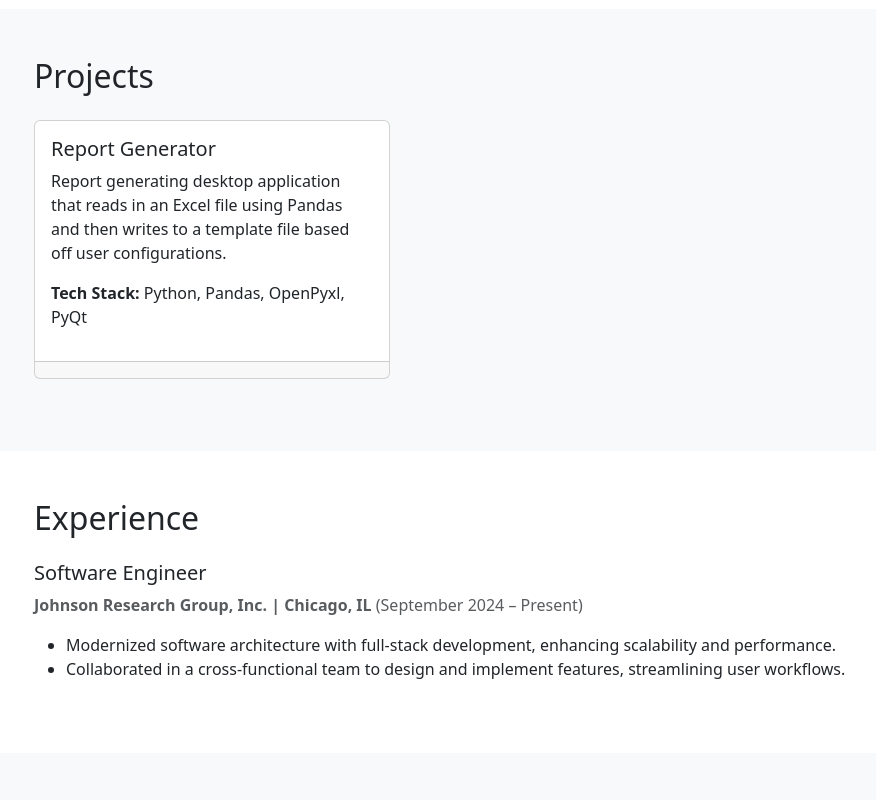
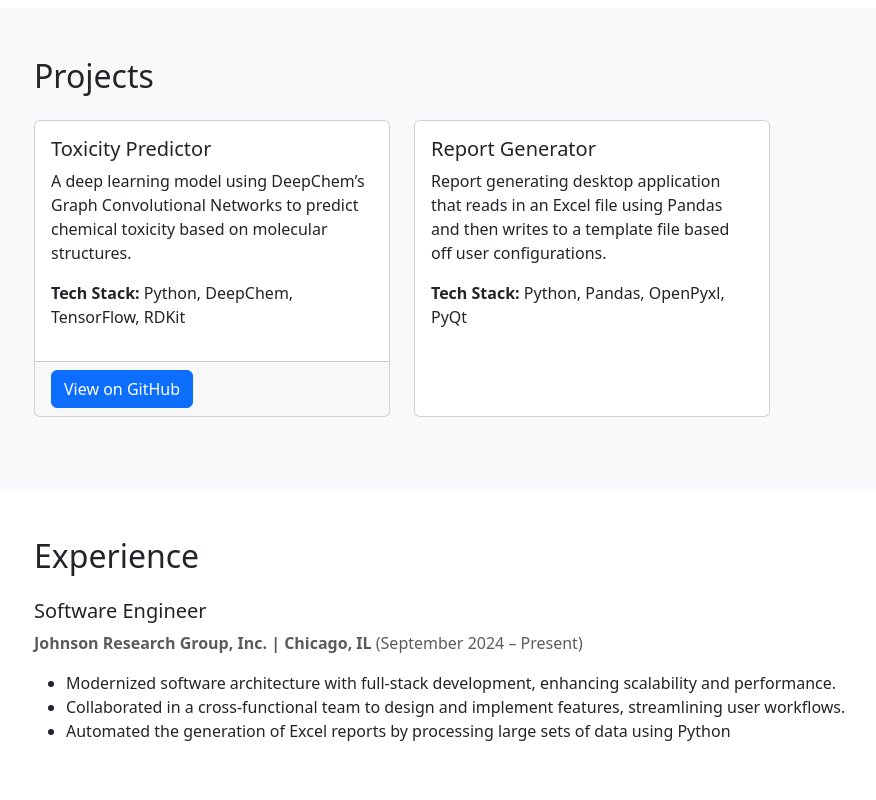
Before and after one commit to vincevelle/Portfolio-Website, a Next.js app: page / in a window 1280 px wide. Shown: the part 580-1380 px from the top of the page, without its empty margins (48-924 px from the left). Built offline with nearby package versions, Linux system fonts and the light colour scheme.

Commit message:
Updated portfolio with new project and refined about section

```diff
--- a/src/app/page.js
+++ b/src/app/page.js
@@ -1,5 +1,3 @@
-// app/page.js
-
 import Image from "next/image";
 import NavBar from "./components/navbar";
 
@@ -52,7 +50,31 @@ export default function Home() {
         <div className="container">
           <h2 className="mb-4">Projects</h2>
           <div className="row">
-            {/* Example Project */}
+
+            {/* Toxicity Predictor Project */}
+            <div className="col-md-6 col-lg-4 mb-4">
+              <div className="card h-100">
+                <div className="card-body">
+                  <h5 className="card-title">Toxicity Predictor</h5>
+                  <p className="card-text">
+                    A deep learning model using DeepChem’s Graph Convolutional Networks to predict chemical toxicity based on molecular structures.
+                  </p>
+                  <p><strong>Tech Stack:</strong> Python, DeepChem, TensorFlow, RDKit</p>
+                </div>
+                <div className="card-footer">
+                  <a
+                    href="https://github.com/vincevelle/Toxicity-Predictor/tree/main"
+                    target="_blank"
+                    rel="noopener noreferrer"
+                    className="btn btn-primary"
+                  >
+                    View on GitHub
+                  </a>
+                </div>
+              </div>
+            </div>
+
+            {/* Report Generator Project */}
             <div className="col-md-6 col-lg-4 mb-4">
               <div className="card h-100">
                 <div className="card-body">
@@ -62,23 +84,13 @@ export default function Home() {
                   </p>
                   <p><strong>Tech Stack:</strong> Python, Pandas, OpenPyxl, PyQt</p>
                 </div>
-                <div className="card-footer">
-                  {/* <a
-                    href="#contact"
-                    // target="_blank"
-                    // rel="noopener noreferrer"
-                    className="btn btn-primary"
-                  >
-                    Code Available Upon Request
-                  </a> */}
-                </div>
               </div>
             </div>
 
-            {/* Add more project cards as needed */}
           </div>
         </div>
       </section>
+
 
       {/* EXPERIENCE SECTION */}
       <section id="experience" className="py-5">
@@ -99,19 +111,11 @@ export default function Home() {
                 Collaborated in a cross-functional team to design and implement
                 features, streamlining user workflows.
               </li>
+              <li>
+                Automated the generation of Excel reports by processing large sets of data using Python
+              </li>
             </ul>
           </div>
-
-          {/* <div className="mb-4">
-            <h5>Sales Intern</h5>
-            <p className="text-muted">
-              <strong>Collegiate Consulting, LLC | Remote</strong> (May 2023 – December 2023)
-            </p>
-            <ul>
-              <li>Provided college application advisory services to six clients.</li>
-              <li>Conducted outreach and aided in processing ~60 sales leads.</li>
-            </ul>
-          </div> */}
         </div>
       </section>
 
@@ -123,18 +127,18 @@ export default function Home() {
              <div className="col-md-6">
                <ul>
                  <li>
-                  <strong>Programming Languages:</strong> Python | C++ | C | Java | JavaScript | HTML | CSS
+                   <strong>Programming Languages:</strong> Python | C++ | C | Java | JavaScript
                  </li>
                  <li>
-                  <strong>Tools & Libraries:</strong> Git | Pandas | OpenPyxl |
-                   Microsoft Office Suite | Tableau | React
+                   <strong>Tools & Libraries:</strong> Git | Pandas | SQL |
+                    Microsoft Office Suite | Tableau
                  </li>
                </ul>
              </div>
              <div className="col-md-6">
                <ul>
                  <li>
-                  <strong>Foreign Languages:</strong> Hindi/Urdu (Proficient) | French (Intermediate)
+                   <strong>Foreign Languages:</strong> Hindi/Urdu (Conversational) | French (Conversational)
                  </li>
                  <li>
                    <strong>Awards/Distinctions:</strong> Illinois State Scholar | 1550 SAT |
@@ -152,7 +156,7 @@ export default function Home() {
           <h2 className="mb-4">Contact</h2>
           <p>
             <strong>Email:</strong>{" "}
-            <a href="hsule3@illinois.edu">
+            <a href="mailto:hsule3@illinois.edu">
               hsule3@illinois.edu
             </a>
           </p>
@@ -188,3 +192,197 @@ export default function Home() {
     </>
   );
 }
+
+
+///////
+
+// // app/page.js
+
+// import Image from "next/image";
+// import NavBar from "./components/navbar";
+
+// export default function Home() {
+//   return (
+//     <>
+//       {/* NAVBAR */}
+//       <NavBar />
+
+//       {/* HERO SECTION */}
+//       <header className="bg-primary text-white py-5 text-center">
+//         <div className="container">
+//           <h1 className="display-4">Hi, I'm Vincent Lavelle</h1>
+//           <p className="lead mt-3">
+//             Computer Science Student @ UIUC | Software Developer | Problem Solver
+//           </p>
+//           <a href="#contact" className="btn btn-light mt-4">
+//             Contact Me
+//           </a>
+//         </div>
+//       </header>
+
+//       {/* ABOUT SECTION */}
+//       <section id="about" className="py-5">
+//         <div className="container">
+//           <div className="row align-items-center">
+//             <div className="col-md-3 text-center mb-3 mb-md-0">
+//               <Image
+//                 src="/images/profile.jpg"
+//                 alt="Profile Picture"
+//                 width={150}
+//                 height={150}
+//                 className="rounded-circle"
+//               />
+//             </div>
+//             <div className="col-md-9">
+//               <h2>About Me</h2>
+//               <p>
+//                 I'm <strong>Vincent Lavelle</strong>, a junior at the University of Illinois Urbana-Champaign
+//                 studying Computer Science + Chemistry. I’m passionate about building scalable software
+//                 solutions and working on innovative projects that blend technical expertise and creativity.
+//               </p>
+//             </div>
+//           </div>
+//         </div>
+//       </section>
+
+//       {/* PROJECTS SECTION */}
+//       <section id="projects" className="py-5 bg-light">
+//         <div className="container">
+//           <h2 className="mb-4">Projects</h2>
+//           <div className="row">
+//             {/* Example Project */}
+//             <div className="col-md-6 col-lg-4 mb-4">
+//               <div className="card h-100">
+//                 <div className="card-body">
+//                   <h5 className="card-title">Report Generator</h5>
+//                   <p className="card-text">
+//                     Report generating desktop application that reads in an Excel file using Pandas and then writes to a template file based off user configurations.
+//                   </p>
+//                   <p><strong>Tech Stack:</strong> Python, Pandas, OpenPyxl, PyQt</p>
+//                 </div>
+//                 <div className="card-footer">
+//                   {/* <a
+//                     href="#contact"
+//                     // target="_blank"
+//                     // rel="noopener noreferrer"
+//                     className="btn btn-primary"
+//                   >
+//                     Code Available Upon Request
+//                   </a> */}
+//                 </div>
+//               </div>
+//             </div>
+
+//             {/* Add more project cards as needed */}
+//           </div>
+//         </div>
+//       </section>
+
+//       {/* EXPERIENCE SECTION */}
+//       <section id="experience" className="py-5">
+//         <div className="container">
+//           <h2 className="mb-4">Experience</h2>
+
+//           <div className="mb-4">
+//             <h5>Software Engineer</h5>
+//             <p className="text-muted">
+//               <strong>Johnson Research Group, Inc. | Chicago, IL</strong> (September 2024 – Present)
+//             </p>
+//             <ul>
+//               <li>
+//                 Modernized software architecture with full-stack development,
+//                 enhancing scalability and performance.
+//               </li>
+//               <li>
+//                 Collaborated in a cross-functional team to design and implement
+//                 features, streamlining user workflows.
+//               </li>
+//             </ul>
+//           </div>
+
+//           {/* <div className="mb-4">
+//             <h5>Sales Intern</h5>
+//             <p className="text-muted">
+//               <strong>Collegiate Consulting, LLC | Remote</strong> (May 2023 – December 2023)
+//             </p>
+//             <ul>
+//               <li>Provided college application advisory services to six clients.</li>
+//               <li>Conducted outreach and aided in processing ~60 sales leads.</li>
+//             </ul>
+//           </div> */}
+//         </div>
+//       </section>
+
+//       {/* SKILLS SECTION */}
+//       <section id="skills" className="py-5 bg-light">
+//         <div className="container">
+//           <h2 className="mb-4">Skills</h2>
+//           <div className="row">
+//             <div className="col-md-6">
+//               <ul>
+//                 <li>
+//                   <strong>Programming Languages:</strong> Python | C++ | C | Java | JavaScript | HTML | CSS
+//                 </li>
+//                 <li>
+//                   <strong>Tools & Libraries:</strong> Git | Pandas | OpenPyxl |
+//                    Microsoft Office Suite | Tableau | React
+//                 </li>
+//               </ul>
+//             </div>
+//             <div className="col-md-6">
+//               <ul>
+//                 <li>
+//                   <strong>Foreign Languages:</strong> Hindi/Urdu (Proficient) | French (Intermediate)
+//                 </li>
+//                 <li>
+//                   <strong>Awards/Distinctions:</strong> Illinois State Scholar | 1550 SAT |
+//                    AP Scholar
+//                 </li>
+//               </ul>
+//             </div>
+//           </div>
+//         </div>
+//       </section>
+
+//       {/* CONTACT SECTION */}
+//       <section id="contact" className="py-5">
+//         <div className="container">
+//           <h2 className="mb-4">Contact</h2>
+//           <p>
+//             <strong>Email:</strong>{" "}
+//             <a href="hsule3@illinois.edu">
+//               hsule3@illinois.edu
+//             </a>
+//           </p>
+//           <p>
+//             <strong>LinkedIn:</strong>{" "}
+//             <a
+//               href="https://www.linkedin.com/in/vincent-lavelle/"
+//               target="_blank"
+//               rel="noopener noreferrer"
+//             >
+//               https://www.linkedin.com/in/vincent-lavelle/
+//             </a>
+//           </p>
+//           <p>
+//             <strong>GitHub:</strong>{" "}
+//             <a
+//               href="https://github.com/vincevelle"
+//               target="_blank"
+//               rel="noopener noreferrer"
+//             >
+//               https://github.com/vincevelle
+//             </a>
+//           </p>
+//         </div>
+//       </section>
+
+//       {/* FOOTER */}
+//       <footer className="bg-dark text-white py-4">
+//         <div className="container text-center">
+//           <p className="m-0">&copy; Vincent Lavelle. Designed and built by me. </p>
+//         </div>
+//       </footer>
+//     </>
+//   );
+// }
```
Lines whose indentation alone changed are shown as unchanged.
